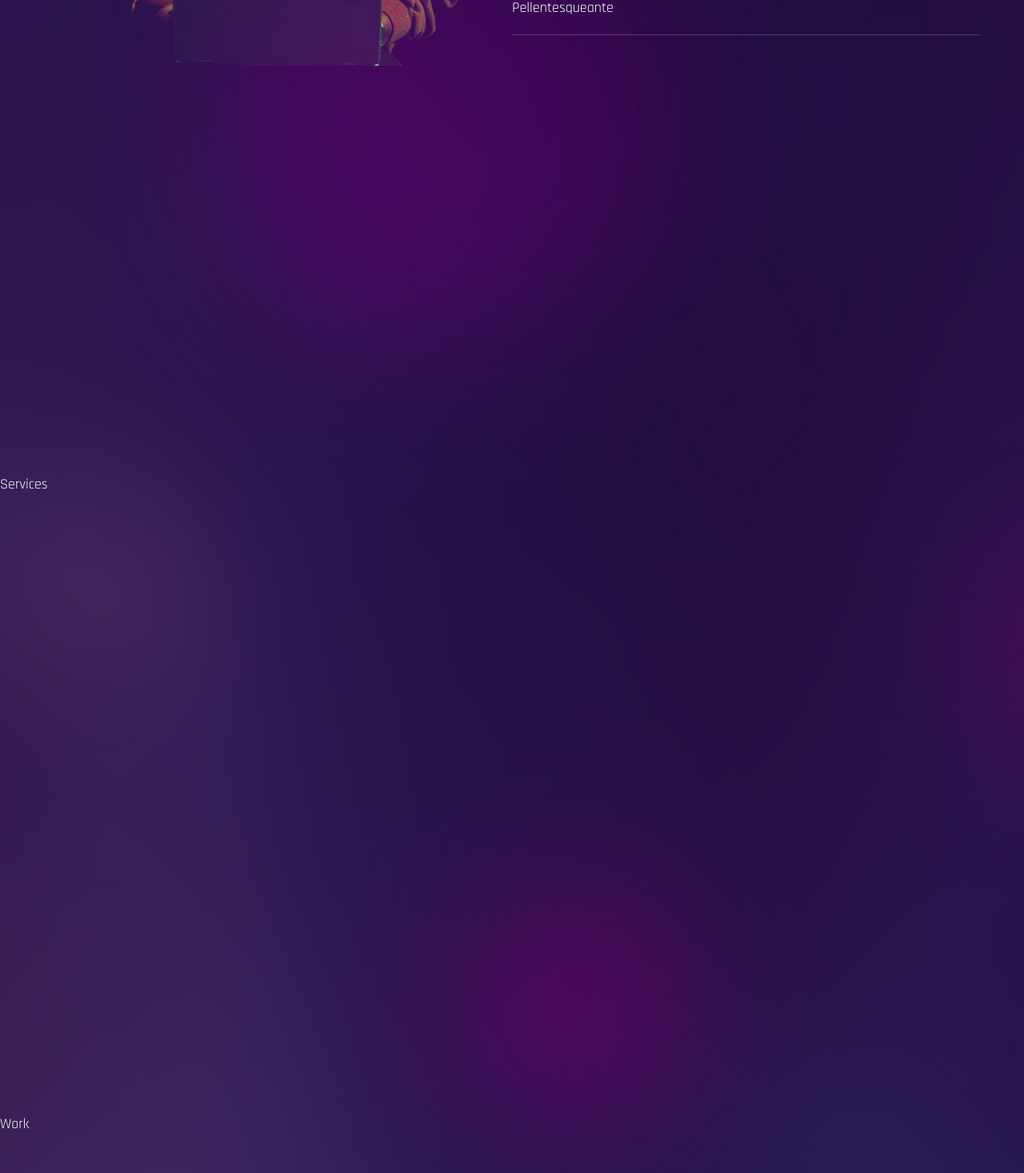
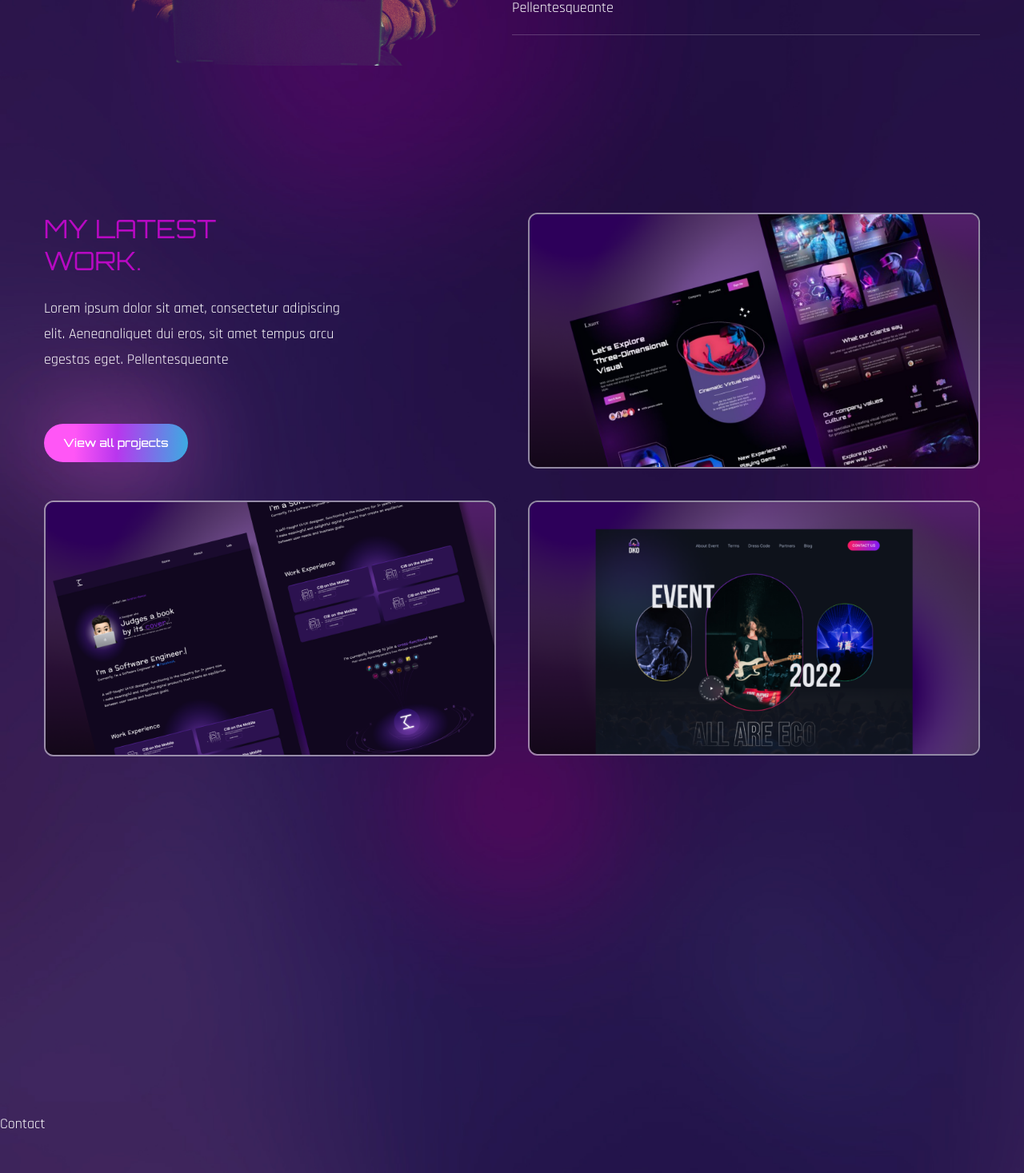
Before and after one commit to engijlr/portfolio, a React (Create React App) app: page / in a window 1280 px wide. Shown: the part 1330-2797 px from the top of the page at 80% size. Built offline with nearby package versions, Linux system fonts and the light colour scheme; the HTML template or start-up script is replaced by a standard one; a web font is replaced by a local one.

Commit message:
Create Projects component

```diff
--- a/src/App.js
+++ b/src/App.js
@@ -4,7 +4,6 @@
 import Header from "./components/Header";
 import Nav from "./components/Nav";
 import About from "./components/About";
-import Services from "./components/Services";
 import Work from "./components/Work";
 import Contact from "./components/Contact";
 
@@ -15,7 +14,6 @@
       <Banner />
       <Nav />
       <About />
-      <Services />
       <Work />
       <Contact />
       <div className="h-[4000px]"></div>
--- a/src/components/Nav.js
+++ b/src/components/Nav.js
@@ -2,7 +2,7 @@
 import { Link } from "react-scroll";
 
 import { BiHomeAlt, BiUser } from "react-icons/bi";
-import { BsClipboardData, BsBriefcase, BsChatSquareText } from "react-icons/bs";
+import { BsBriefcase, BsChatSquareText } from "react-icons/bs";
 
 const Nav = () => {
   return (
@@ -29,15 +29,6 @@
             <BiUser />
           </Link>
           <Link
-            to="services"
-            activeClass="active"
-            smooth={true}
-            spy={true}
-            className="cursor-pointer w-[60px] h-[60px] flex items-center justify-center"
-          >
-            <BsClipboardData />
-          </Link>
-          <Link
             to="work"
             activeClass="active"
             smooth={true}
--- a/src/components/Services.js
+++ /dev/null
@@ -1,11 +0,0 @@
-import React from "react";
-
-const Services = () => {
-  return (
-    <div className="section" id="services">
-      Services
-    </div>
-  );
-};
-
-export default Services;
--- a/src/components/Work.js
+++ b/src/components/Work.js
@@ -1,10 +1,103 @@
-import React from "react";
+import { motion } from "framer-motion";
+import { fadeIn } from "../variants";
+
+import Img1 from "../assets/portfolio-img1.png";
+import Img2 from "../assets/portfolio-img2.png";
+import Img3 from "../assets/portfolio-img3.png";
 
 const Work = () => {
   return (
-    <div className="section" id="work">
-      Work
-    </div>
+    <section className="section" id="work">
+      <div className="container mx-auto">
+        <div className="flex flex-col lg:flex-row gap-x-10">
+          <motion.div
+            variants={fadeIn("right", 0.3)}
+            initial="hidden"
+            whileInView={"show"}
+            viewport={{ once: false, amount: 0.3 }}
+            className="flex-1 flex flex-col gap-y-12 mb-10 lg:mb-0"
+          >
+            {/*text */}
+            <div>
+              <h2 className="h2 leading-tight text-accent">
+                My Latest <br /> Work.
+              </h2>
+              <p className="max-w-sm mb-16">
+                Lorem ipsum dolor sit amet, consectetur adipiscing elit.
+                Aeneanaliquet dui eros, sit amet tempus arcu egestas eget.
+                Pellentesqueante
+              </p>
+              <button className="btn btn-sm">View all projects</button>
+            </div>
+            {/*image */}
+            <div className="group relative overflow-hidden border-2 border-white/50 rounded-xl">
+              {/*overlay */}
+              <div className="group-hover:bg-black/70 w-full h-full absolute z-40 transition-all duration-300"></div>
+              {/*img */}
+              <img
+                className="group-hover:scale-125 transition-all duration-500"
+                src={Img1}
+                alt="image1"
+              />
+              {/*pretitle */}
+              <div className="absolute -bottom-full left-12 group-hover:bottom-24 transition-all duration-500 z-50">
+                <span className="text-gradient">UI/UX Design</span>
+              </div>
+              {/*title */}
+              <div className="absolute -bottom-full left-12 group-hover:bottom-14 transition-all duration-700 z-50">
+                <span className="text-3xl text-white">Project Title</span>
+              </div>
+            </div>
+          </motion.div>
+          <motion.div
+            variants={fadeIn("left", 0.2)}
+            initial="hidden"
+            whileInView={"show"}
+            viewport={{ once: false, amount: 0.3 }}
+            className="flex-1 flex flex-col gap-y-10"
+          >
+            {/*image */}
+            <div className="group relative overflow-hidden border-2 border-white/50 rounded-xl">
+              {/*overlay */}
+              <div className="group-hover:bg-black/70 w-full h-full absolute z-40 transition-all duration-300"></div>
+              {/*img */}
+              <img
+                className="group-hover:scale-125 transition-all duration-500"
+                src={Img2}
+                alt="image2"
+              />
+              {/*pretitle */}
+              <div className="absolute -bottom-full left-12 group-hover:bottom-24 transition-all duration-500 z-50">
+                <span className="text-gradient">UI/UX Design</span>
+              </div>
+              {/*title */}
+              <div className="absolute -bottom-full left-12 group-hover:bottom-14 transition-all duration-700 z-50">
+                <span className="text-3xl text-white">Project Title</span>
+              </div>
+            </div>
+            {/*image */}
+            <div className="group relative overflow-hidden border-2 border-white/50 rounded-xl">
+              {/*overlay */}
+              <div className="group-hover:bg-black/70 w-full h-full absolute z-40 transition-all duration-300"></div>
+              {/*img */}
+              <img
+                className="group-hover:scale-125 transition-all duration-500"
+                src={Img3}
+                alt="image3"
+              />
+              {/*pretitle */}
+              <div className="absolute -bottom-full left-12 group-hover:bottom-24 transition-all duration-500 z-50">
+                <span className="text-gradient">UI/UX Design</span>
+              </div>
+              {/*title */}
+              <div className="absolute -bottom-full left-12 group-hover:bottom-14 transition-all duration-700 z-50">
+                <span className="text-3xl text-white">Project Title</span>
+              </div>
+            </div>
+          </motion.div>
+        </div>
+      </div>
+    </section>
   );
 };
 
```
